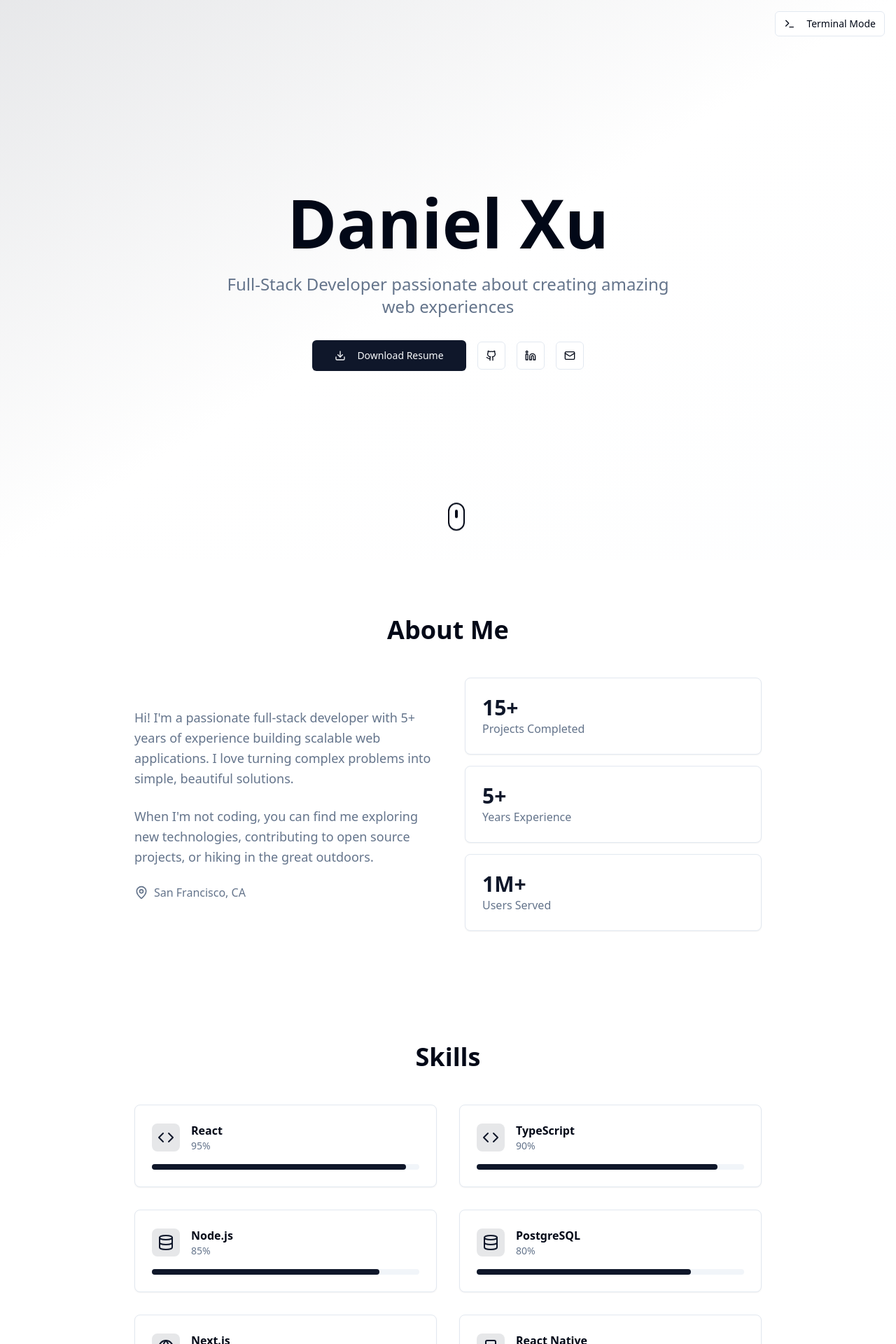
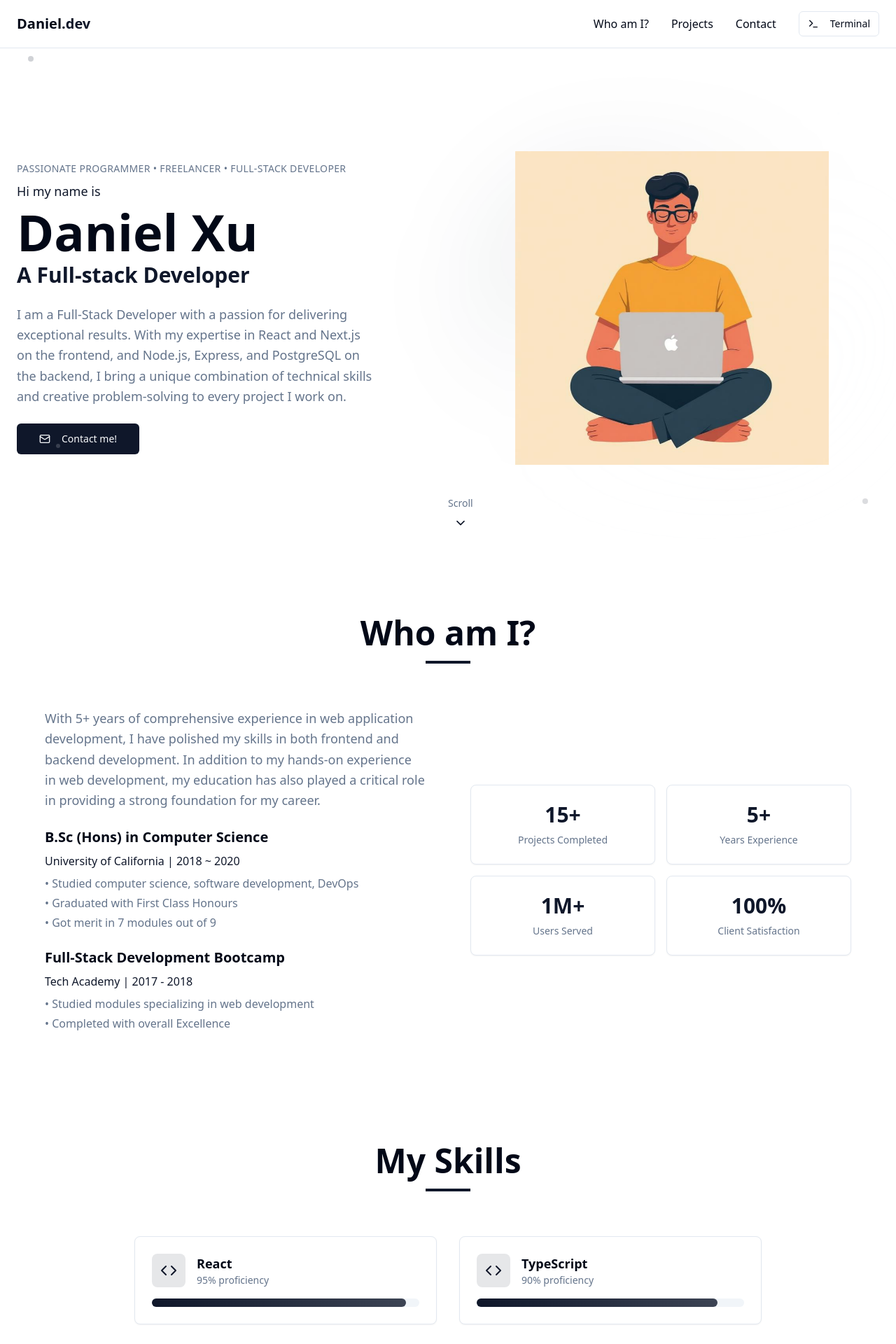
Before and after one commit to ImperialKoi/Personal-Portfolio, a React (Vite) app: page /simple in a window 1280 px wide. Shown: the top 1920 px of the page at 70% size. Built offline with nearby package versions, Linux system fonts and the light colour scheme.

Commit message:
AI copied satnaing.dev portfolio
AI copied the design and functionality of satnaing.dev into the simple portfolio. This includes a new layout, interactive elements, and updated styling. The changes were made to `src/pages/Simple.tsx`.

```diff
--- a/src/pages/Simple.tsx
+++ b/src/pages/Simple.tsx
@@ -1,10 +1,12 @@
-import { useEffect, useRef } from 'react';
-import { Github, Linkedin, Mail, MapPin, Download, ExternalLink, Code, Database, Globe, Smartphone, Terminal } from 'lucide-react';
+import { useEffect, useRef, useState } from 'react';
+import { Github, Linkedin, Mail, MapPin, Download, ExternalLink, Code, Database, Globe, Smartphone, Terminal, ChevronDown, Moon, Sun } from 'lucide-react';
 import { Button } from '@/components/ui/button';
 import { Card, CardContent, CardDescription, CardHeader, CardTitle } from '@/components/ui/card';
 import { Badge } from '@/components/ui/badge';
+import developerIllustration from '@/assets/developer-illustration.png';
 
 export default function Simple() {
+  const [darkMode, setDarkMode] = useState(false);
   const heroRef = useRef<HTMLElement>(null);
   const aboutRef = useRef<HTMLElement>(null);
   const skillsRef = useRef<HTMLElement>(null);
@@ -112,98 +114,183 @@ Tools: Git, Docker, AWS, Firebase
     window.URL.revokeObjectURL(url);
   };
 
+  const scrollToSection = (ref: React.RefObject<HTMLElement>) => {
+    ref.current?.scrollIntoView({ behavior: 'smooth' });
+  };
+
   return (
-    <div className="min-h-screen bg-background">
-      {/* Terminal Mode Button */}
-      <div className="fixed top-4 right-4 z-50">
-        <Button
-          variant="outline"
-          size="sm"
-          className="hover-scale group bg-background/80 backdrop-blur-sm"
-          onClick={() => window.location.href = '/'}
-        >
-          <Terminal className="mr-2 h-4 w-4 group-hover:animate-pulse" />
-          Terminal Mode
-        </Button>
-      </div>
-
-      {/* Hero Section */}
-      <section ref={heroRef} className="min-h-screen flex items-center justify-center relative overflow-hidden">
-        <div className="absolute inset-0 bg-gradient-to-br from-primary/10 via-background to-secondary/10"></div>
-        <div className="container mx-auto px-6 text-center relative z-10">
-          <div className="animate-scale-in">
-            <h1 className="text-6xl md:text-8xl font-bold text-foreground mb-6 hover-scale">
-              Daniel Xu
-            </h1>
-            <p className="text-xl md:text-2xl text-muted-foreground mb-8 max-w-2xl mx-auto">
-              Full-Stack Developer passionate about creating amazing web experiences
-            </p>
-            <div className="flex flex-col sm:flex-row gap-4 justify-center items-center">
-              <Button size="lg" className="hover-scale group" onClick={downloadResume}>
-                <Download className="mr-2 h-5 w-5 group-hover:animate-bounce" />
-                Download Resume
+    <div className="min-h-screen bg-background text-foreground">
+      {/* Navigation */}
+      <nav className="fixed top-0 left-0 right-0 z-50 bg-background/80 backdrop-blur-md border-b border-border">
+        <div className="container mx-auto px-6 py-4">
+          <div className="flex items-center justify-between">
+            <div className="text-xl font-bold">
+              Daniel<span className="text-primary">.dev</span>
+            </div>
+            <div className="hidden md:flex items-center gap-8">
+              <button
+                className="hover:text-primary transition-colors"
+                onClick={() => scrollToSection(aboutRef)}
+              >
+                Who am I?
+              </button>
+              <button
+                className="hover:text-primary transition-colors"
+                onClick={() => scrollToSection(projectsRef)}
+              >
+                Projects
+              </button>
+              <button
+                className="hover:text-primary transition-colors"
+                onClick={() => scrollToSection(contactRef)}
+              >
+                Contact
+              </button>
+              <Button
+                variant="outline"
+                size="sm"
+                className="hover-scale group"
+                onClick={() => window.location.href = '/'}
+              >
+                <Terminal className="mr-2 h-4 w-4 group-hover:animate-pulse" />
+                Terminal
               </Button>
-              <div className="flex gap-4">
-                <Button variant="outline" size="icon" className="hover-scale">
-                  <Github className="h-5 w-5" />
-                </Button>
-                <Button variant="outline" size="icon" className="hover-scale">
-                  <Linkedin className="h-5 w-5" />
-                </Button>
-                <Button variant="outline" size="icon" className="hover-scale">
-                  <Mail className="h-5 w-5" />
-                </Button>
-              </div>
             </div>
           </div>
         </div>
-        <div className="absolute bottom-8 left-1/2 transform -translate-x-1/2 animate-bounce">
-          <div className="w-6 h-10 border-2 border-foreground rounded-full flex justify-center">
-            <div className="w-1 h-3 bg-foreground rounded-full mt-2 animate-pulse"></div>
+      </nav>
+
+      {/* Hero Section */}
+      <section ref={heroRef} className="min-h-screen flex items-center justify-center relative overflow-hidden pt-20">
+        {/* Background decorative dots */}
+        <div className="absolute inset-0 opacity-20">
+          <div className="absolute top-20 left-10 w-2 h-2 bg-primary rounded-full animate-pulse"></div>
+          <div className="absolute top-40 right-20 w-1 h-1 bg-secondary rounded-full animate-pulse delay-1000"></div>
+          <div className="absolute bottom-40 left-20 w-1.5 h-1.5 bg-accent rounded-full animate-pulse delay-500"></div>
+          <div className="absolute bottom-20 right-10 w-2 h-2 bg-primary rounded-full animate-pulse delay-700"></div>
+        </div>
+
+        <div className="container mx-auto px-6 grid md:grid-cols-2 gap-12 items-center">
+          {/* Left side - Text content */}
+          <div className="space-y-6 animate-fade-in">
+            <div className="space-y-2">
+              <div className="text-sm text-muted-foreground uppercase tracking-wide">
+                Passionate Programmer • Freelancer • Full-Stack Developer
+              </div>
+              <p className="text-primary text-lg">Hi my name is</p>
+              <h1 className="text-5xl md:text-7xl font-bold text-foreground">
+                Daniel Xu
+              </h1>
+              <h2 className="text-2xl md:text-3xl text-primary font-semibold">
+                A Full-stack Developer
+              </h2>
+            </div>
+
+            <p className="text-lg text-muted-foreground max-w-lg leading-relaxed">
+              I am a Full-Stack Developer with a passion for delivering exceptional results.
+              With my expertise in React and Next.js on the frontend, and Node.js, Express,
+              and PostgreSQL on the backend, I bring a unique combination of technical skills
+              and creative problem-solving to every project I work on.
+            </p>
+
+            <Button size="lg" className="hover-scale group">
+              <Mail className="mr-2 h-5 w-5 group-hover:animate-bounce" />
+              Contact me!
+            </Button>
           </div>
+
+          {/* Right side - Illustration */}
+          <div className="relative animate-scale-in">
+            <div className="relative z-10">
+              <img
+                src={developerIllustration}
+                alt="Developer illustration"
+                className="w-full max-w-md mx-auto hover-scale"
+              />
+            </div>
+            {/* Background gradient */}
+            <div className="absolute inset-0 bg-gradient-to-br from-primary/10 via-transparent to-secondary/10 rounded-full blur-3xl"></div>
+          </div>
+        </div>
+
+        {/* Scroll indicator */}
+        <div className="absolute bottom-8 left-1/2 transform -translate-x-1/2 flex flex-col items-center gap-2 animate-bounce">
+          <span className="text-sm text-muted-foreground">Scroll</span>
+          <ChevronDown className="h-5 w-5 text-primary" />
         </div>
       </section>
 
       {/* About Section */}
-      <section ref={aboutRef} className="py-20 bg-card/50">
+      <section ref={aboutRef} className="py-20 bg-card/30">
         <div className="container mx-auto px-6">
-          <div className="max-w-4xl mx-auto">
-            <h2 className="text-4xl font-bold text-center mb-12 text-foreground">About Me</h2>
-            <div className="grid md:grid-cols-2 gap-12 items-center">
+          <div className="max-w-6xl mx-auto">
+            <div className="text-center mb-16">
+              <h2 className="text-4xl md:text-5xl font-bold text-foreground mb-4">Who am I?</h2>
+              <div className="w-16 h-1 bg-primary mx-auto"></div>
+            </div>
+
+            <div className="grid md:grid-cols-2 gap-16 items-center">
               <div className="space-y-6">
                 <p className="text-lg text-muted-foreground leading-relaxed">
-                  Hi! I'm a passionate full-stack developer with 5+ years of experience building
-                  scalable web applications. I love turning complex problems into simple,
-                  beautiful solutions.
+                  With 5+ years of comprehensive experience in web application development,
+                  I have polished my skills in both frontend and backend development. In addition
+                  to my hands-on experience in web development, my education has also played a
+                  critical role in providing a strong foundation for my career.
                 </p>
-                <p className="text-lg text-muted-foreground leading-relaxed">
-                  When I'm not coding, you can find me exploring new technologies, contributing
-                  to open source projects, or hiking in the great outdoors.
-                </p>
-                <div className="flex items-center gap-2 text-muted-foreground">
-                  <MapPin className="h-5 w-5" />
-                  <span>San Francisco, CA</span>
+
+                <div className="space-y-6">
+                  <div>
+                    <h3 className="text-xl font-semibold text-foreground mb-2">
+                      B.Sc (Hons) in Computer Science
+                    </h3>
+                    <p className="text-primary font-medium mb-2">University of California | 2018 ~ 2020</p>
+                    <ul className="text-muted-foreground space-y-1">
+                      <li>• Studied computer science, software development, DevOps</li>
+                      <li>• Graduated with First Class Honours</li>
+                      <li>• Got merit in 7 modules out of 9</li>
+                    </ul>
+                  </div>
+
+                  <div>
+                    <h3 className="text-xl font-semibold text-foreground mb-2">
+                      Full-Stack Development Bootcamp
+                    </h3>
+                    <p className="text-primary font-medium mb-2">Tech Academy | 2017 - 2018</p>
+                    <ul className="text-muted-foreground space-y-1">
+                      <li>• Studied modules specializing in web development</li>
+                      <li>• Completed with overall Excellence</li>
+                    </ul>
+                  </div>
                 </div>
               </div>
+
               <div className="space-y-4">
-                <Card className="hover-scale group">
-                  <CardContent className="p-6">
-                    <div className="text-3xl font-bold text-primary">15+</div>
-                    <div className="text-muted-foreground">Projects Completed</div>
-                  </CardContent>
-                </Card>
-                <Card className="hover-scale group">
-                  <CardContent className="p-6">
-                    <div className="text-3xl font-bold text-primary">5+</div>
-                    <div className="text-muted-foreground">Years Experience</div>
-                  </CardContent>
-                </Card>
-                <Card className="hover-scale group">
-                  <CardContent className="p-6">
-                    <div className="text-3xl font-bold text-primary">1M+</div>
-                    <div className="text-muted-foreground">Users Served</div>
-                  </CardContent>
-                </Card>
+                <div className="grid grid-cols-2 gap-4">
+                  <Card className="hover-scale text-center">
+                    <CardContent className="p-6">
+                      <div className="text-3xl font-bold text-primary mb-2">15+</div>
+                      <div className="text-sm text-muted-foreground">Projects Completed</div>
+                    </CardContent>
+                  </Card>
+                  <Card className="hover-scale text-center">
+                    <CardContent className="p-6">
+                      <div className="text-3xl font-bold text-primary mb-2">5+</div>
+                      <div className="text-sm text-muted-foreground">Years Experience</div>
+                    </CardContent>
+                  </Card>
+                  <Card className="hover-scale text-center">
+                    <CardContent className="p-6">
+                      <div className="text-3xl font-bold text-primary mb-2">1M+</div>
+                      <div className="text-sm text-muted-foreground">Users Served</div>
+                    </CardContent>
+                  </Card>
+                  <Card className="hover-scale text-center">
+                    <CardContent className="p-6">
+                      <div className="text-3xl font-bold text-primary mb-2">100%</div>
+                      <div className="text-sm text-muted-foreground">Client Satisfaction</div>
+                    </CardContent>
+                  </Card>
+                </div>
               </div>
             </div>
           </div>
@@ -213,24 +300,28 @@ Tools: Git, Docker, AWS, Firebase
       {/* Skills Section */}
       <section ref={skillsRef} className="py-20">
         <div className="container mx-auto px-6">
-          <h2 className="text-4xl font-bold text-center mb-12 text-foreground">Skills</h2>
           <div className="max-w-4xl mx-auto">
+            <div className="text-center mb-16">
+              <h2 className="text-4xl md:text-5xl font-bold text-foreground mb-4">My Skills</h2>
+              <div className="w-16 h-1 bg-primary mx-auto"></div>
+            </div>
+
             <div className="grid md:grid-cols-2 gap-8">
               {skills.map((skill, index) => (
                 <Card key={skill.name} className="hover-scale group" style={{ animationDelay: `${index * 100}ms` }}>
                   <CardContent className="p-6">
                     <div className="flex items-center gap-4 mb-4">
-                      <div className="p-2 bg-primary/10 rounded-lg">
+                      <div className="p-3 bg-primary/10 rounded-lg">
                         <skill.icon className="h-6 w-6 text-primary" />
                       </div>
                       <div className="flex-1">
-                        <h3 className="font-semibold text-foreground">{skill.name}</h3>
-                        <div className="text-sm text-muted-foreground">{skill.level}%</div>
+                        <h3 className="font-semibold text-foreground text-lg">{skill.name}</h3>
+                        <div className="text-sm text-muted-foreground">{skill.level}% proficiency</div>
                       </div>
                     </div>
-                    <div className="w-full bg-muted rounded-full h-2">
+                    <div className="w-full bg-muted rounded-full h-3">
                       <div
-                        className="bg-primary h-2 rounded-full transition-all duration-1000 ease-out"
+                        className="bg-gradient-to-r from-primary to-primary/80 h-3 rounded-full transition-all duration-1000 ease-out"
                         style={{ width: `${skill.level}%` }}
                       ></div>
                     </div>
@@ -243,67 +334,98 @@ Tools: Git, Docker, AWS, Firebase
       </section>
 
       {/* Projects Section */}
-      <section ref={projectsRef} className="py-20 bg-card/50">
+      <section ref={projectsRef} className="py-20 bg-card/30">
         <div className="container mx-auto px-6">
-          <h2 className="text-4xl font-bold text-center mb-12 text-foreground">Featured Projects</h2>
-          <div className="grid md:grid-cols-2 lg:grid-cols-3 gap-8 max-w-6xl mx-auto">
-            {projects.map((project, index) => (
-              <Card key={project.title} className="hover-scale group overflow-hidden" style={{ animationDelay: `${index * 150}ms` }}>
-                <CardHeader>
-                  <CardTitle className="text-foreground group-hover:text-primary transition-colors">
-                    {project.title}
-                  </CardTitle>
-                  <CardDescription>{project.description}</CardDescription>
-                </CardHeader>
-                <CardContent className="space-y-4">
-                  <div className="flex flex-wrap gap-2">
-                    {project.tech.map((tech) => (
-                      <Badge key={tech} variant="secondary" className="text-xs">
-                        {tech}
-                      </Badge>
-                    ))}
-                  </div>
-                  <div className="flex gap-2">
-                    <Button variant="outline" size="sm" className="hover-scale">
-                      <Github className="mr-2 h-4 w-4" />
-                      Code
-                    </Button>
-                    <Button variant="outline" size="sm" className="hover-scale">
-                      <ExternalLink className="mr-2 h-4 w-4" />
-                      Live
-                    </Button>
-                  </div>
-                </CardContent>
-              </Card>
-            ))}
+          <div className="max-w-6xl mx-auto">
+            <div className="text-center mb-16">
+              <h2 className="text-4xl md:text-5xl font-bold text-foreground mb-4">Featured Projects</h2>
+              <div className="w-16 h-1 bg-primary mx-auto mb-6"></div>
+              <p className="text-lg text-muted-foreground max-w-2xl mx-auto">
+                Here are some of my recent projects that showcase my skills and passion for development.
+              </p>
+            </div>
+
+            <div className="grid md:grid-cols-2 lg:grid-cols-3 gap-8">
+              {projects.map((project, index) => (
+                <Card key={project.title} className="hover-scale group overflow-hidden" style={{ animationDelay: `${index * 150}ms` }}>
+                  <CardHeader>
+                    <CardTitle className="text-foreground group-hover:text-primary transition-colors">
+                      {project.title}
+                    </CardTitle>
+                    <CardDescription className="leading-relaxed">{project.description}</CardDescription>
+                  </CardHeader>
+                  <CardContent className="space-y-4">
+                    <div className="flex flex-wrap gap-2">
+                      {project.tech.map((tech) => (
+                        <Badge key={tech} variant="secondary" className="text-xs">
+                          {tech}
+                        </Badge>
+                      ))}
+                    </div>
+                    <div className="flex gap-2">
+                      <Button variant="outline" size="sm" className="hover-scale flex-1">
+                        <Github className="mr-2 h-4 w-4" />
+                        Code
+                      </Button>
+                      <Button variant="outline" size="sm" className="hover-scale flex-1">
+                        <ExternalLink className="mr-2 h-4 w-4" />
+                        Live
+                      </Button>
+                    </div>
+                  </CardContent>
+                </Card>
+              ))}
+            </div>
           </div>
         </div>
       </section>
 
       {/* Contact Section */}
       <section ref={contactRef} className="py-20">
-        <div className="container mx-auto px-6 text-center">
-          <h2 className="text-4xl font-bold mb-8 text-foreground">Let's Work Together</h2>
-          <p className="text-xl text-muted-foreground mb-12 max-w-2xl mx-auto">
-            I'm always open to discussing new opportunities and interesting projects.
-          </p>
-          <div className="flex flex-col sm:flex-row gap-4 justify-center">
-            <Button size="lg" className="hover-scale group">
-              <Mail className="mr-2 h-5 w-5 group-hover:animate-bounce" />
-              Get In Touch
-            </Button>
-            <Button variant="outline" size="lg" className="hover-scale" onClick={downloadResume}>
-              <Download className="mr-2 h-5 w-5" />
-              Download Resume
-            </Button>
+        <div className="container mx-auto px-6">
+          <div className="max-w-4xl mx-auto text-center">
+            <div className="mb-16">
+              <h2 className="text-4xl md:text-5xl font-bold text-foreground mb-4">Let's Work Together</h2>
+              <div className="w-16 h-1 bg-primary mx-auto mb-6"></div>
+              <p className="text-xl text-muted-foreground max-w-2xl mx-auto leading-relaxed">
+                I'm always open to discussing new opportunities and interesting projects.
+                Feel free to reach out if you'd like to collaborate!
+              </p>
+            </div>
+
+            <div className="flex flex-col sm:flex-row gap-4 justify-center">
+              <Button size="lg" className="hover-scale group">
+                <Mail className="mr-2 h-5 w-5 group-hover:animate-bounce" />
+                Get In Touch
+              </Button>
+              <Button variant="outline" size="lg" className="hover-scale" onClick={downloadResume}>
+                <Download className="mr-2 h-5 w-5" />
+                Download Resume
+              </Button>
+            </div>
+
+            {/* Social Links */}
+            <div className="flex gap-4 justify-center mt-8">
+              <Button variant="outline" size="icon" className="hover-scale">
+                <Github className="h-5 w-5" />
+              </Button>
+              <Button variant="outline" size="icon" className="hover-scale">
+                <Linkedin className="h-5 w-5" />
+              </Button>
+              <Button variant="outline" size="icon" className="hover-scale">
+                <Mail className="h-5 w-5" />
+              </Button>
+            </div>
           </div>
         </div>
       </section>
 
       {/* Footer */}
-      <footer className="py-8 border-t border-border">
+      <footer className="py-8 border-t border-border bg-card/30">
         <div className="container mx-auto px-6 text-center">
-          <p className="text-muted-foreground">© 2024 Daniel Xu. All rights reserved.</p>
+          <p className="text-muted-foreground">
+            © 2024 Daniel Xu. All rights reserved. Built with ❤️ using React & TypeScript.
+          </p>
         </div>
       </footer>
     </div>
```
Also changed, not shown: src/assets/developer-illustration.png (added).
